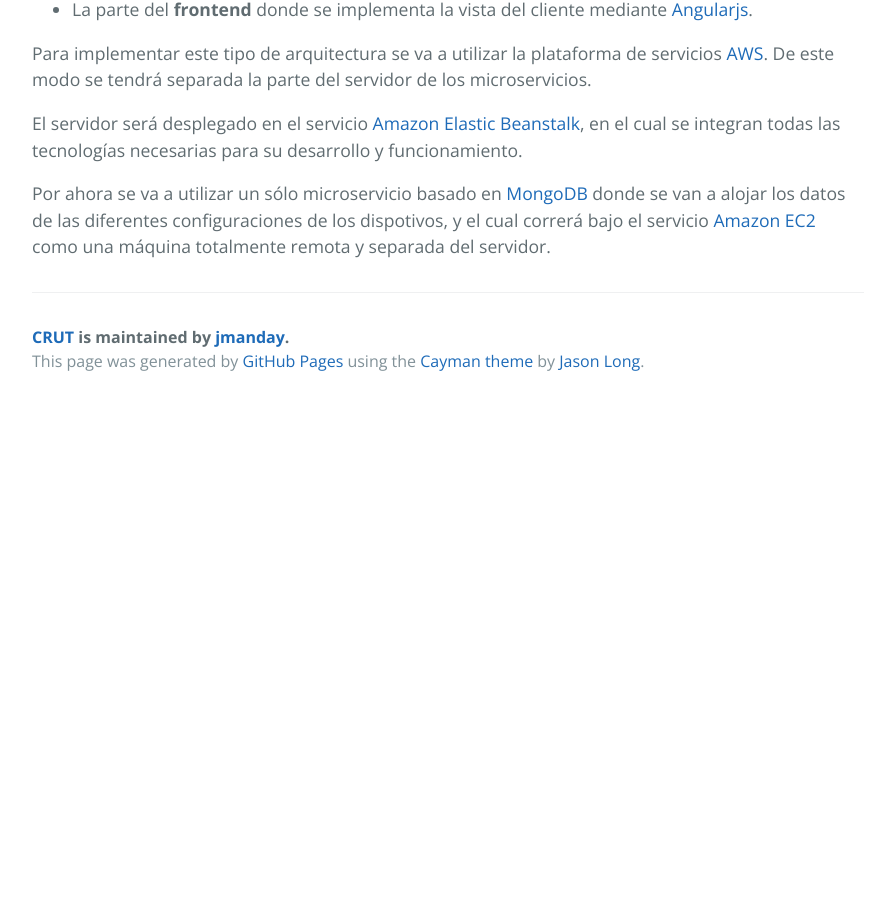
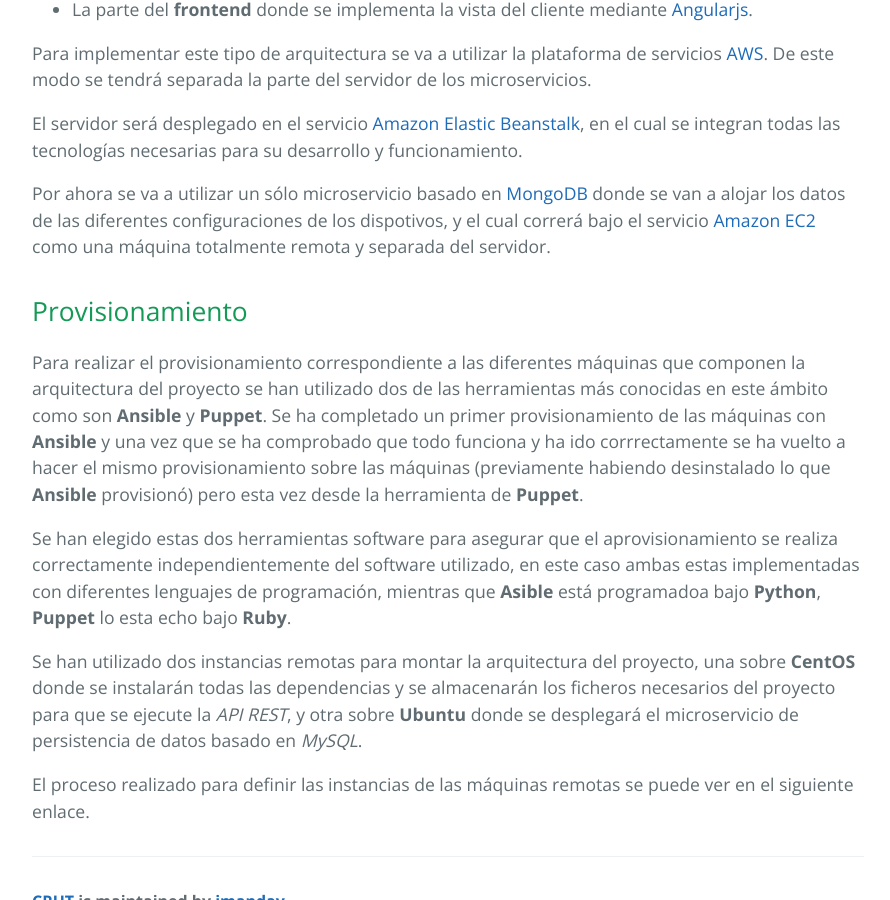
Before and after one commit to jmanday/CRUT, a Jekyll site: the page built from index.md, in a window 1280 px wide and 900 px high, scrolled down 2047 px. Shown: the whole window, without its empty margins (192-1082 px from the left). Built offline with Jekyll 4.4.1, drawn with Linux system fonts in a browser that asks for light colours; before the commit the page ends 2452 px from its top, so only the background shows below that.

Commit message:
Sync gh-pages with master

```diff
--- a/index.md
+++ b/index.md
@@ -42,3 +42,14 @@
 El servidor será desplegado en el servicio [Amazon Elastic Beanstalk](https://aws.amazon.com/es/elasticbeanstalk/), en el cual se integran todas las tecnologías necesarias para su desarrollo y funcionamiento.
 
 Por ahora se va a utilizar un sólo microservicio basado en [MongoDB](https://www.mongodb.com/es) donde se van a alojar los datos de las diferentes configuraciones de los dispotivos, y el cual correrá bajo el servicio [Amazon EC2](https://aws.amazon.com/es/ec2/) como una máquina totalmente remota y separada del servidor.
+
+
+## Provisionamiento
+
+Para realizar el provisionamiento correspondiente a las diferentes máquinas que componen la arquitectura del proyecto se han utilizado dos de las herramientas más conocidas en este ámbito como son **Ansible** y **Puppet**. Se ha completado un primer provisionamiento de las máquinas con **Ansible** y una vez que se ha comprobado que todo funciona y ha ido corrrectamente se ha vuelto a hacer el mismo provisionamiento sobre las máquinas (previamente habiendo desinstalado lo que **Ansible** provisionó) pero esta vez desde la herramienta de **Puppet**.
+
+Se han elegido estas dos herramientas software para asegurar que el aprovisionamiento se realiza correctamente independientemente del software utilizado, en este caso ambas estas implementadas con diferentes lenguajes de programación, mientras que **Asible** está programadoa bajo **Python**, **Puppet** lo esta echo bajo **Ruby**.
+
+Se han utilizado dos instancias remotas para montar la arquitectura del proyecto, una sobre **CentOS** donde se instalarán todas las dependencias y se almacenarán los ficheros necesarios del proyecto para que se ejecute la *API REST*, y otra sobre **Ubuntu** donde se desplegará el microservicio de persistencia de datos basado en *MySQL*.
+
+El proceso realizado para definir las instancias de las máquinas remotas se puede ver en el siguiente enlace.
```
Also changed, not shown: README.md.
